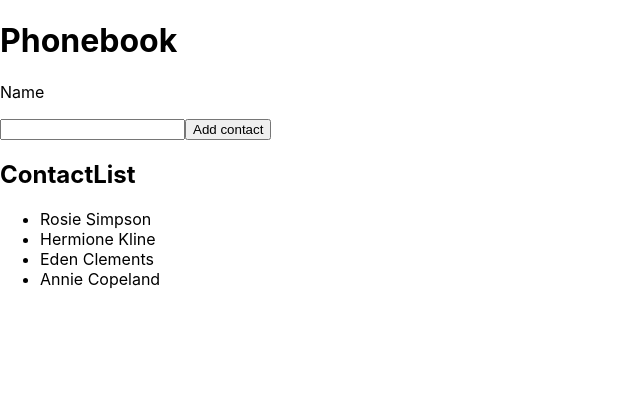
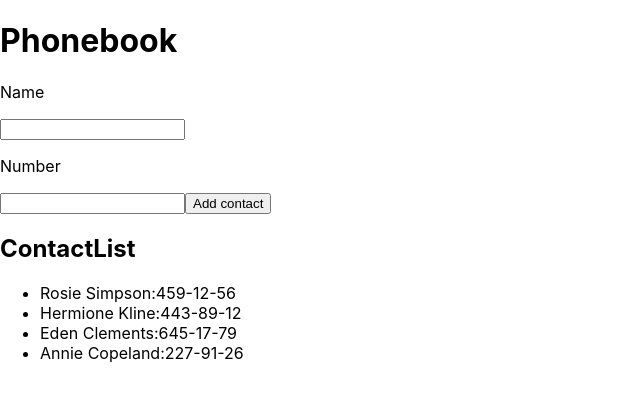
Before and after one commit to BondAndrii/goit-react-rhw-02-phonebook, a React (Create React App) app: page / in a window 1280 px wide. Shown: the top 400 px of the page, without its empty margins (0-640 px from the left). Built offline with nearby package versions, Linux system fonts and the light colour scheme.

Commit message:
create number field

```diff
--- a/src/components/App.jsx
+++ b/src/components/App.jsx
@@ -14,20 +14,21 @@
 export class App extends Component {
 
   state = {
-    contacts: [
-    {id: 'id-1', name: 'Rosie Simpson'},
-    {id: 'id-2', name: 'Hermione Kline'},
-    {id: 'id-3', name: 'Eden Clements'},
-    {id: 'id-4', name: 'Annie Copeland'},
+   contacts: [
+    {id: 'id-1', name: 'Rosie Simpson', number: '459-12-56'},
+    {id: 'id-2', name: 'Hermione Kline', number: '443-89-12'},
+    {id: 'id-3', name: 'Eden Clements', number: '645-17-79'},
+    {id: 'id-4', name: 'Annie Copeland', number: '227-91-26'},
   ],
     name: '',
 
   }
-  addNewContact = (name) => {
+  addNewContact = ({name, number}) => {
 
     const contact = {
       id: nanoid(),
       name,
+      number,
     }
     this.setState(prevState => ({ contacts: [ ...prevState.contacts, contact,] }))
     console.log(this.state);
--- a/src/components/ContactForm/ContactForm.jsx
+++ b/src/components/ContactForm/ContactForm.jsx
@@ -5,19 +5,21 @@
 
 export class ContactForm extends Component {
     state = {
-
-        name:'',
+        name: '',
+        number: '',
     };
     handleChange = (event) => {
+        const { name } = event.target;
+        console.log(name);
         // патерн керуючого елементу. З клавіатури знімається те, що воодить юзер та записується в стейт. А на екран вивиодиться, те, що записано в стейті.
         //Тобто ми вклинюємся між юзер - клавіатурою і юзер - екраном, можемо робити маніпуляції, валідацію, цензуру з тим, що юзер вводить і відображати
         // в інпуті те, що пройшло через наші маніпуляції з введеним з клавіатури
         const { value } = event.currentTarget;
-        this.setState({ name: value });
+        this.setState({ [name]: value });
     }
     handleSubmit = (event) => {
         event.preventDefault();
-        this.props.onSubmit(this.state.name);
+        this.props.onSubmit(this.state);
         // console.log(this.state.name)
         this.reset();
 
@@ -26,7 +28,7 @@
     this.setState({name: '' })
   }
     render() {
-        const { name } = this.state;
+        const { name, number } = this.state;
     return (
         <>
         <h1>Phonebook</h1>
@@ -43,6 +45,18 @@
                         onChange={this.handleChange}
                     />
                 </label>
+                <label>
+                    <p>Number</p>
+                    <input
+                        type="tel"
+                        name="number"
+                        pattern="\+?\d{1,4}?[-.\s]?\(?\d{1,3}?\)?[-.\s]?\d{1,4}[-.\s]?\d{1,4}[-.\s]?\d{1,9}"
+                        title="Phone number must be digits and can contain spaces, dashes, parentheses and can start with +"
+                        required
+                        value={number}
+                        onChange={this.handleChange}
+                        />
+                </label>
                 <button type="submit" >Add contact</button>
             </form>
         </>
--- a/src/components/ContactList/ContactList.jsx
+++ b/src/components/ContactList/ContactList.jsx
@@ -7,9 +7,9 @@
             <h2>ContactList</h2>
             <ul>
                 {contacts.map(contact => {
-                    const { id, name } = contact;
+                    const { id, name, number } = contact;
                     return (
-                        <li key={id}>{ name}</li>
+                        <li key={id}>{name}:{number}</li>
                     )
                 })}
             </ul>
```
